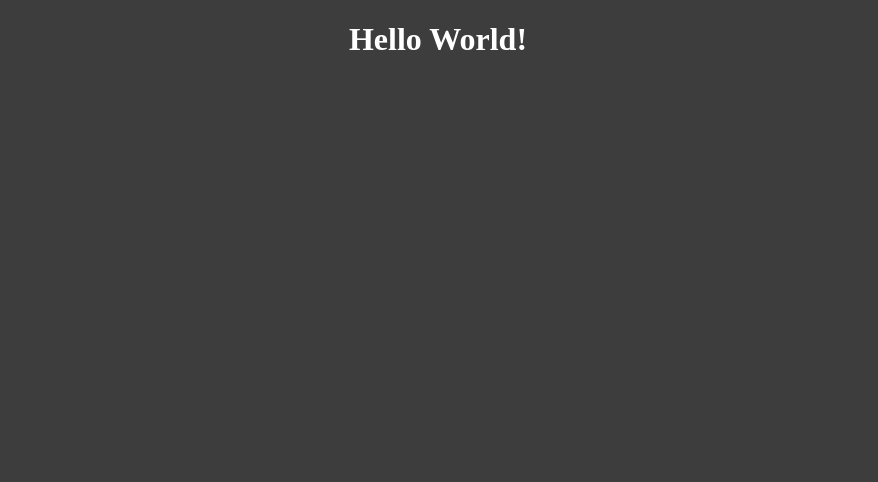
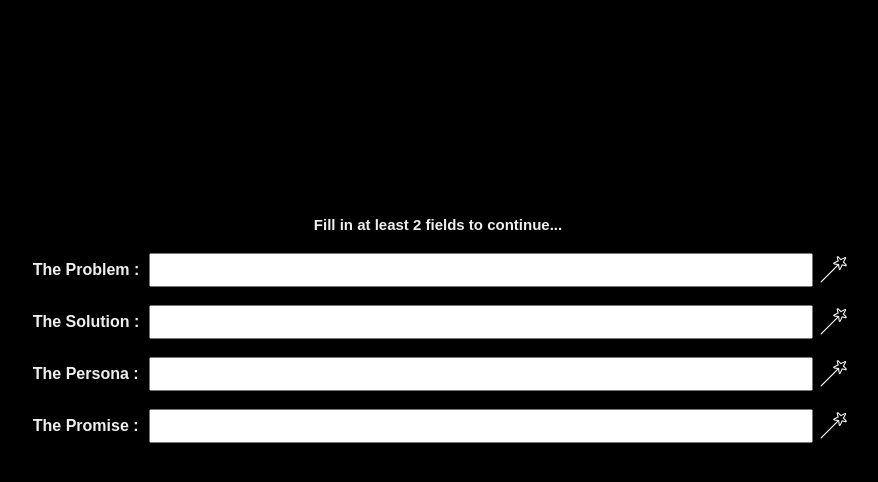
Before and after one commit to firasmlt/MapMind, a React (Create React App) app in the folder client/: page / in a window 1280 px wide. Shown: the top 482 px of the page, without its empty margins (202-1080 px from the left). Built offline with nearby package versions, Linux system fonts and the light colour scheme.

Commit message:
adding the basic markup

```diff
--- a/client/package.json
+++ b/client/package.json
@@ -3,11 +3,13 @@
   "version": "0.1.0",
   "private": true,
   "dependencies": {
+    "@reduxjs/toolkit": "^1.8.4",
     "@testing-library/jest-dom": "^5.16.5",
     "@testing-library/react": "^13.3.0",
     "@testing-library/user-event": "^13.5.0",
     "react": "^18.2.0",
     "react-dom": "^18.2.0",
+    "react-redux": "^8.0.2",
     "react-scripts": "5.0.1",
     "web-vitals": "^2.1.4"
   },
--- a/client/src/App.css
+++ b/client/src/App.css
@@ -1,5 +1,10 @@
 body {
-  background-color: rgb(61, 61, 61);
+  background-color: rgb(0, 0, 0);
   color: white;
+  display: flex;
+  justify-content: center;
   text-align: center;
+  font-family: sans-serif;
+  align-items: center;
+  height: 80vh;
 }
--- a/client/src/App.js
+++ b/client/src/App.js
@@ -1,9 +1,12 @@
 import "./App.css";
+import Fields from "./components/Fields";
+import Head from "./components/Head";
 
 function App() {
   return (
     <div className="App">
-      <h1>Hello World!</h1>
+      <Head content={"Fill in at least 2 fields to continue..."} />
+      <Fields />
     </div>
   );
 }
--- /dev/null
+++ b/client/src/components/Field.js
@@ -0,0 +1,13 @@
+import styles from "./Field.module.css";
+import MagicWand from "./UI/MagicWand";
+
+function Field({ text }) {
+  return (
+    <div className={styles.field}>
+      <p style={{ color: "rgb(238, 238, 238)" }}>{text} : </p>
+      <input type="text" />
+      <MagicWand />
+    </div>
+  );
+}
+export default Field;
--- /dev/null
+++ b/client/src/components/Field.module.css
@@ -0,0 +1,20 @@
+.field {
+  height: 50px;
+  margin: 2px;
+  display: flex;
+  align-items: center;
+  justify-content: space-around;
+}
+.field > p {
+  margin: 10px;
+  font-weight: bold;
+}
+.field > input {
+  width: 50vw;
+  min-width: 400px;
+  max-width: 1000px;
+  height: 30px;
+  outline: none;
+  font-weight: bold;
+  padding: 0px 10px;
+}
--- /dev/null
+++ b/client/src/components/Fields.js
@@ -0,0 +1,26 @@
+import Field from "./Field";
+import { useState } from "react";
+
+function Fields() {
+  const fieldNames = [
+    "The Problem",
+    "The Solution",
+    "The Persona",
+    "The Promise",
+  ];
+
+  const [fieldValues, setFieldValues] = useState({
+    problem: "",
+    solution: "",
+    persona: "",
+    promise: "",
+  });
+  return (
+    <div className="fields">
+      {fieldNames.map((el) => (
+        <Field text={el} />
+      ))}
+    </div>
+  );
+}
+export default Fields;
--- /dev/null
+++ b/client/src/components/Head.js
@@ -0,0 +1,7 @@
+function Head({ content }) {
+  return (
+    <h2 style={{ color: "rgb(238, 238, 238)", fontSize: "15px" }}>{content}</h2>
+  );
+}
+
+export default Head;
--- /dev/null
+++ b/client/src/components/UI/MagicWand.js
@@ -0,0 +1,26 @@
+import styles from "./MagicWand.module.css";
+
+function MagicWand() {
+  return (
+    <svg
+      className={styles.magicwand}
+      enable-background="new 0 0 48 48"
+      height="30px"
+      version="1.1"
+      viewBox="0 0 48 48"
+      width="30px"
+    >
+      <g id="Expanded">
+        <g>
+          <g>
+            <path d="M5,44c-0.256,0-0.512-0.098-0.707-0.293c-0.391-0.391-0.391-1.023,0-1.414l26.871-26.87c0.391-0.391,1.023-0.391,1.414,0     s0.391,1.023,0,1.414L5.707,43.707C5.512,43.902,5.256,44,5,44z" />
+          </g>
+          <g>
+            <path d="M31.613,3.658l4.853,4.853l6.789-3.588l-3.59,6.789l4.674,4.674l-6.18-1.45l-3.393,7.275l-0.977-7.821l-7.822-0.978     l7.273-3.396L31.613,3.658 M31.613,1.958c-0.288,0-0.578,0.073-0.841,0.223c-0.665,0.379-0.995,1.157-0.805,1.899l1.279,4.991     l-5.996,2.799c-0.686,0.32-1.078,1.057-0.96,1.805c0.118,0.748,0.717,1.328,1.468,1.422l6.51,0.814l0.813,6.509     c0.094,0.752,0.674,1.351,1.423,1.469c0.089,0.014,0.177,0.021,0.265,0.021c0.652,0,1.258-0.376,1.54-0.982l2.809-6.022     l4.835,1.135c0.13,0.03,0.26,0.045,0.389,0.045c0.607,0,1.18-0.326,1.485-0.873c0.369-0.664,0.254-1.492-0.283-2.029     l-3.786-3.786l3.003-5.68c0.349-0.659,0.227-1.469-0.301-1.997c-0.327-0.327-0.762-0.498-1.203-0.498     c-0.27,0-0.543,0.064-0.794,0.197l-5.68,3.002l-3.966-3.966C32.488,2.129,32.053,1.958,31.613,1.958L31.613,1.958z" />
+          </g>
+        </g>
+      </g>
+    </svg>
+  );
+}
+export default MagicWand;
--- /dev/null
+++ b/client/src/components/UI/MagicWand.module.css
@@ -0,0 +1,5 @@
+.magicwand {
+  fill: white;
+  cursor: pointer;
+  margin: 5px;
+}
```
Also changed, not shown: 1 other file (tests, documents, lock files or other folders).
